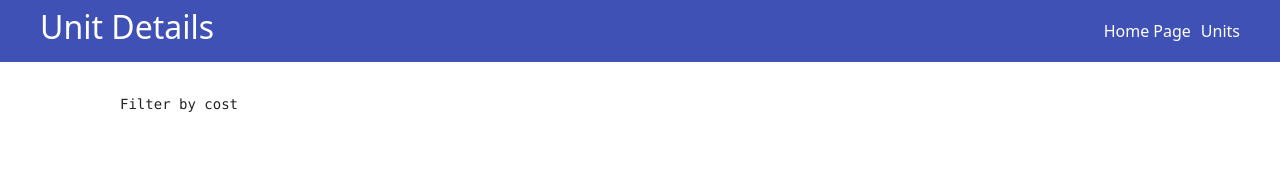
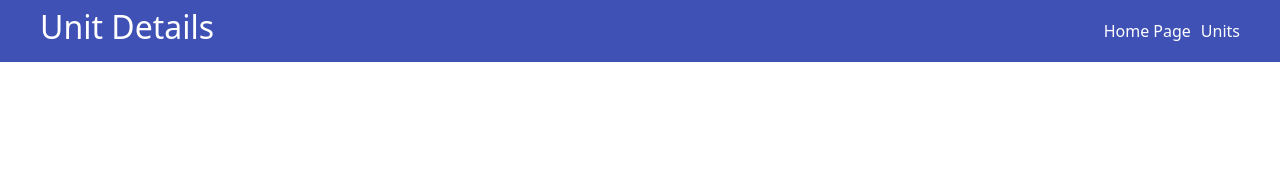
Before and after one commit to mehmeteyupoglu/age-of-empires, a React (Create React App) app: page /units/units in a window 1280 px wide. Shown: the top 172 px of the page. Built offline with nearby package versions, Linux system fonts and the light colour scheme; data requests are answered from the project's data file.

Commit message:
chore: remove unused code

```diff
--- a/src/pages/UnitDetails/index.js
+++ b/src/pages/UnitDetails/index.js
@@ -17,11 +17,7 @@ function UnitDetails() {
 
   return (
     <>
-      <Box sx={{ width: '100%' }} className="center-layout">
-        <span>
-          <pre>Filter by cost</pre>
-        </span>
-      </Box>
+      <Box sx={{ width: '100%' }} className="center-layout"></Box>
     </>
   );
 }
```
